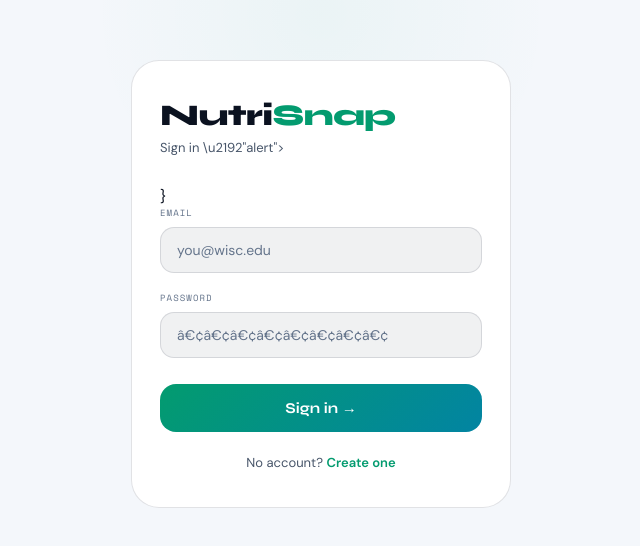
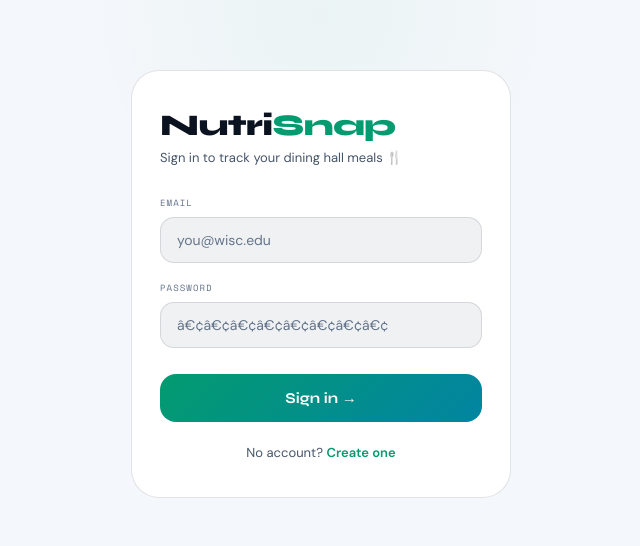
Before and after one commit to cheesehacks-26/nutrisnap, a React (Vite) app: page / in a window 1280 px wide. Shown: the part 116-662 px from the top of the page, without its empty margins (319-959 px from the left). Built offline with nearby package versions, Linux system fonts and the light colour scheme.

Commit message:
fix: resolve text encoding issues and improve button label formatting in auth component
- Fixed text encoding issues in auth.jsx by replacing incorrect characters with proper Unicode symbols.
- Updated button labels in LoginPage and RegisterPage components for consistency and clarity.

```diff
--- a/src/auth.jsx
+++ b/src/auth.jsx
@@ -271,7 +271,8 @@
       <div style={s.card}>
         <div style={s.topLine} />
         <div style={s.logo}>Nutri<span style={{ color: "var(--accent)" }}>Snap</span></div>
-        <div style={s.subtitle}>Sign in \u2192"alert">{error}</div>}
+        <div style={s.subtitle}>Sign in to track your dining hall meals {"\uD83C\uDF74"}</div>
+        {error && <div style={s.error} role="alert">{error}</div>}
         <Field label="Email" type="email" value={email} onChange={setEmail}
           placeholder="you@wisc.edu" autoComplete="email" />
         <Field label="Password" type="password" value={password} onChange={setPassword}
@@ -283,7 +284,7 @@
           style={{ ...s.btn, ...(loading ? s.btnDisabled : {}) }}
           aria-label="Sign in"
         >
-          {loading ? "Signing in..." : "Sign in \u2192"}
+          {loading ? "Signing in..." : "Sign in →"}
         </button>
         <div style={s.switchText}>
           No account?{" "}
@@ -329,21 +330,21 @@
       <div style={s.card}>
         <div style={s.topLine} />
         <div style={s.logo}>Nutri<span style={{ color: "var(--accent)" }}>Snap</span></div>
-        <div style={s.subtitle}>Create your account to get started \uD83C\uDF31</div>
+        <div style={s.subtitle}>Create your account to get started {"\uD83C\uDF31"}</div>
         {error && <div style={s.error} role="alert">{error}</div>}
         <Field label="Email" type="email" value={email} onChange={setEmail}
           placeholder="you@wisc.edu" autoComplete="email" />
         <Field label="Password" type="password" value={password} onChange={setPassword}
           placeholder="Min 8 chars, 1 uppercase, 1 number" autoComplete="new-password" />
         <Field label="Confirm password" type="password" value={confirm} onChange={setConfirm}
-          placeholder="â€¢â€¢â€¢â€¢â€¢â€¢â€¢â€¢" autoComplete="new-password" />
+          placeholder={"\u2022".repeat(8)} autoComplete="new-password" />
         <button
           onClick={handleSubmit}
           disabled={loading}
           style={{ ...s.btn, ...(loading ? s.btnDisabled : {}) }}
           aria-label="Create account"
         >
-          {loading ? "Creating account..." : "Create account \u2192"}
+          {loading ? "Creating account..." : "Create account →"}
         </button>
         <div style={s.switchText}>
           Already have an account?{" "}
```
